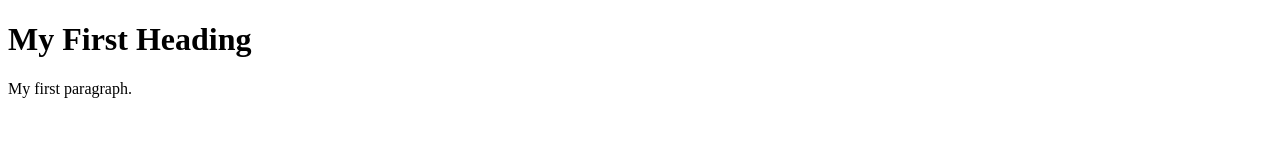
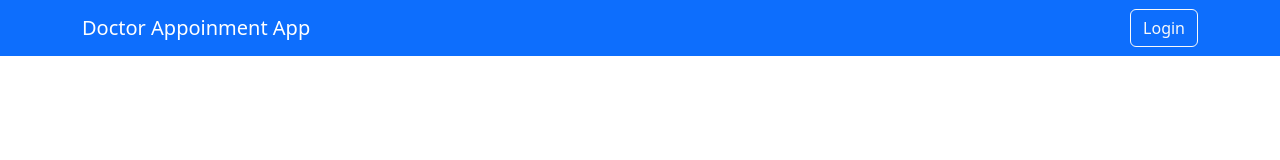
Before and after one commit to emonkhalid/doc_app, a website: page index.html in a window 1280 px wide. Drawn offline with nearby package versions, Linux system fonts and the light colour scheme.

Commit message:
Navbar has been added

```diff
--- a/index.html
+++ b/index.html
@@ -1,10 +1,23 @@
 <!DOCTYPE html>
 <html>
+    <head>
+        <title>Doctor Appoinment Web Application</title>
+        <link rel="stylesheet" href="node_modules/bootstrap/dist/css/bootstrap.min.css">
+    </head>
 <body>
 
-<h1>My First Heading</h1>
+    <nav class="navbar bg-primary ">
+        <div class="container">
+          <a class="navbar-brand text-white">Doctor Appoinment App</a>
+          <form class="d-flex" role="search">
+            <button class="btn btn-outline-light" type="submit">Login</button>
+          </form>
+        </div>
+      </nav>
 
-<p>My first paragraph.</p>
 
+<!-- <script src="node_modules/jquery/dist/jquery.slim.min.js"></script>
+<script src="node_modules/popper.js/dist/popper.min.js"></script> -->
+<script src="node_modules/bootstrap/dist/js/bootstrap.min.js"></script>
 </body>
 </html>
```
